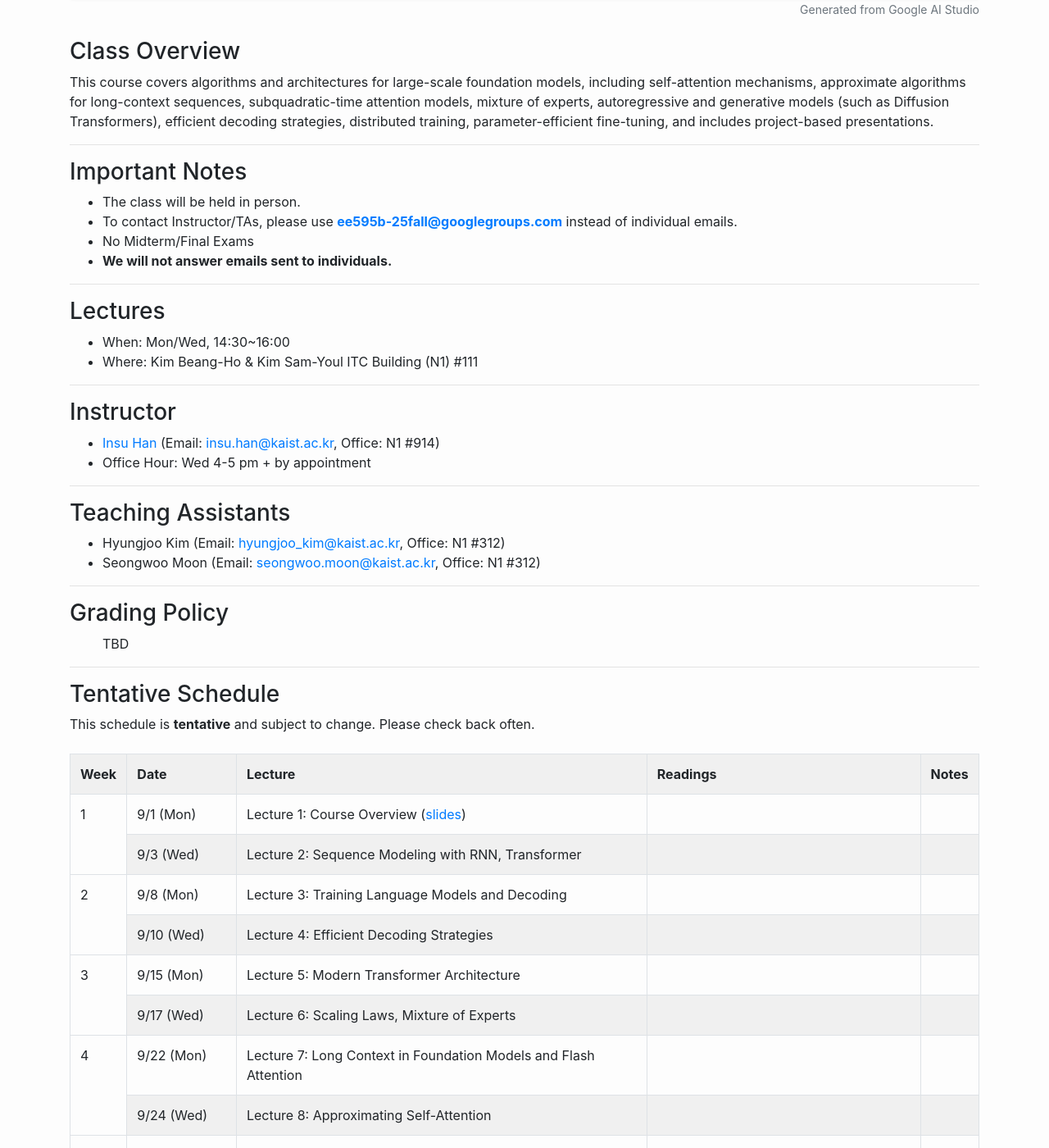
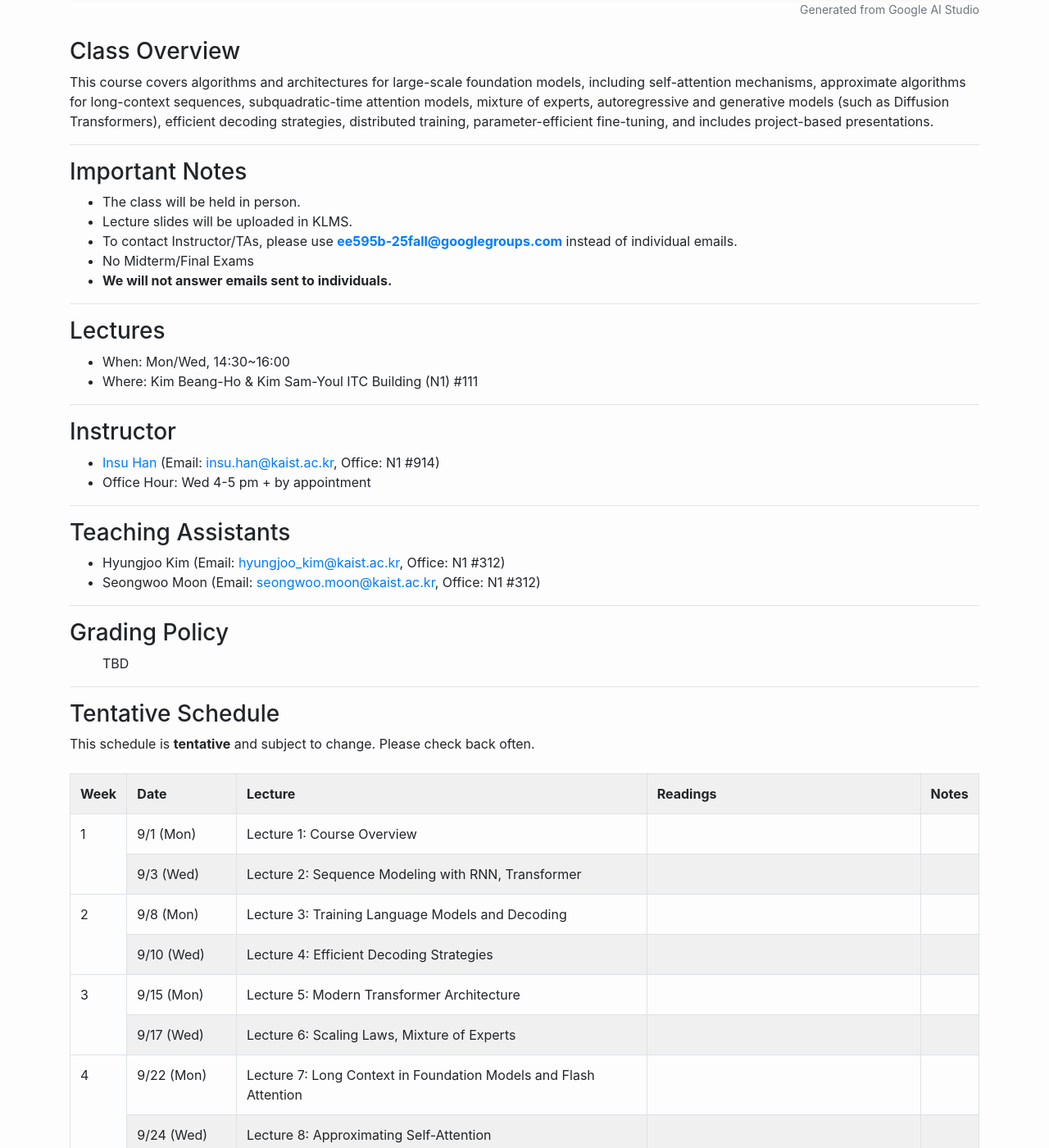
Before and after one commit to kaist-ee595/kaist-ee595.github.io, a Jekyll site: the page built from index.html, in a window 1280 px wide and 1400 px high, scrolled down 742 px. Shown: the whole window at 82% size. Built offline with Jekyll 4.4.1, drawn with Linux system fonts in a browser that asks for light colours; the list of posts is cut into pages by our own code; some of the changed lines change nothing that is shown.

Commit message:
update policy

```diff
--- a/index.html
+++ b/index.html
@@ -17,6 +17,7 @@ This course covers algorithms and architectures for large-scale foundation model
 <h3> Important Notes </h3>
 <ul>
     <li>The class will be held in person.</li>
+    <li>Lecture slides will be uploaded in KLMS.</li>
     <!-- <ul>
       <li>KLMS: <a href="https://klms.kaist.ac.kr/course/view.php?id=170468">https://klms.kaist.ac.kr/course/view.php?id=170468</a> </li>
     </ul> -->
@@ -92,7 +93,7 @@ This schedule is <b>tentative</b> and subject to change. Please check back often
         <tr>
             <td rowspan="2">1</td>
             <td>9/1 (Mon)</td>
-            <td>Lecture 1: Course Overview (<a href="https://drive.google.com/file/d/1LKBkhoAZzSPm3PaF8ROvJP73UH8zG4-j/view?usp=sharing">slides</a>)</td>
+            <td>Lecture 1: Course Overview</td>
             <td><ul></ul></td>
             <td></td>
         </tr>
```
